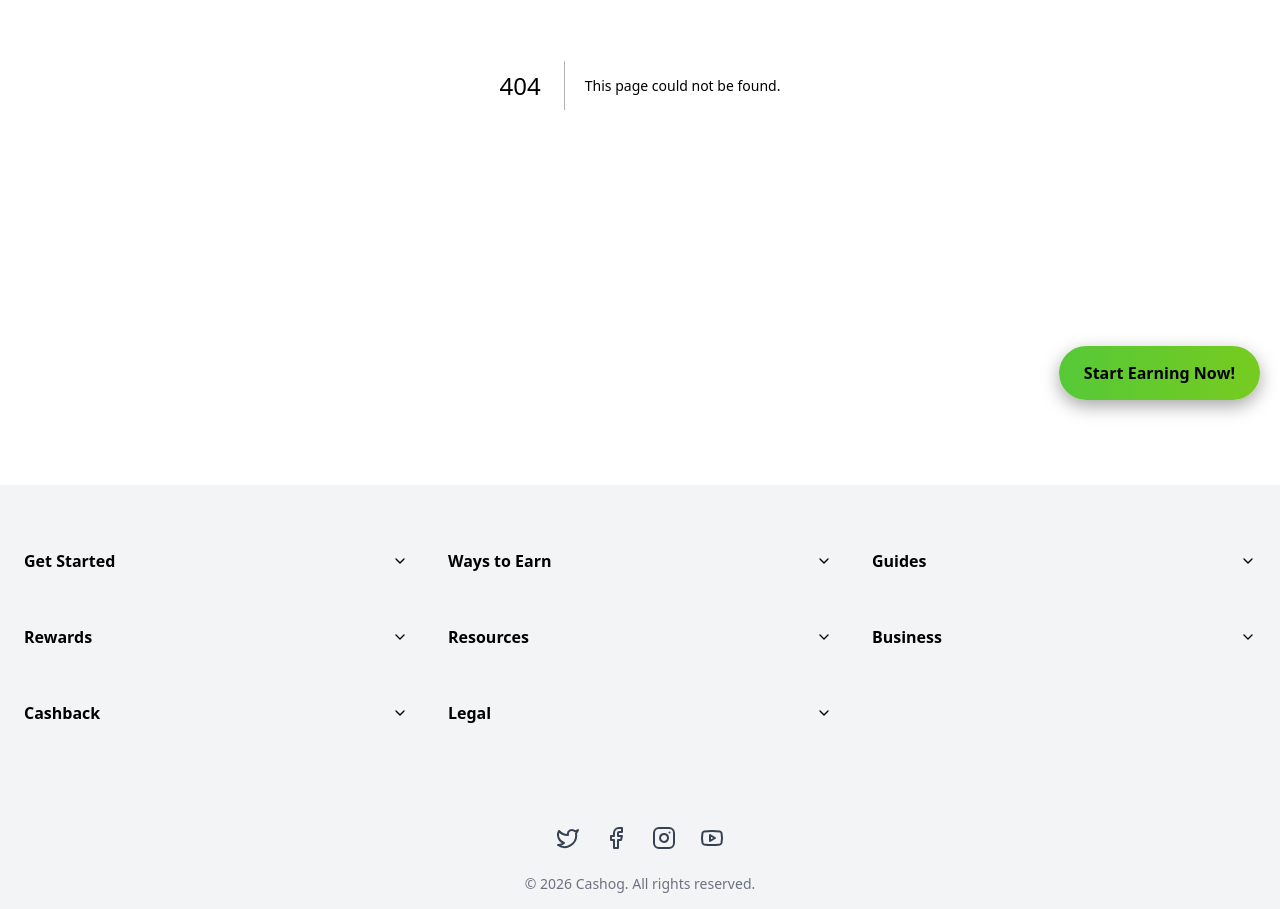
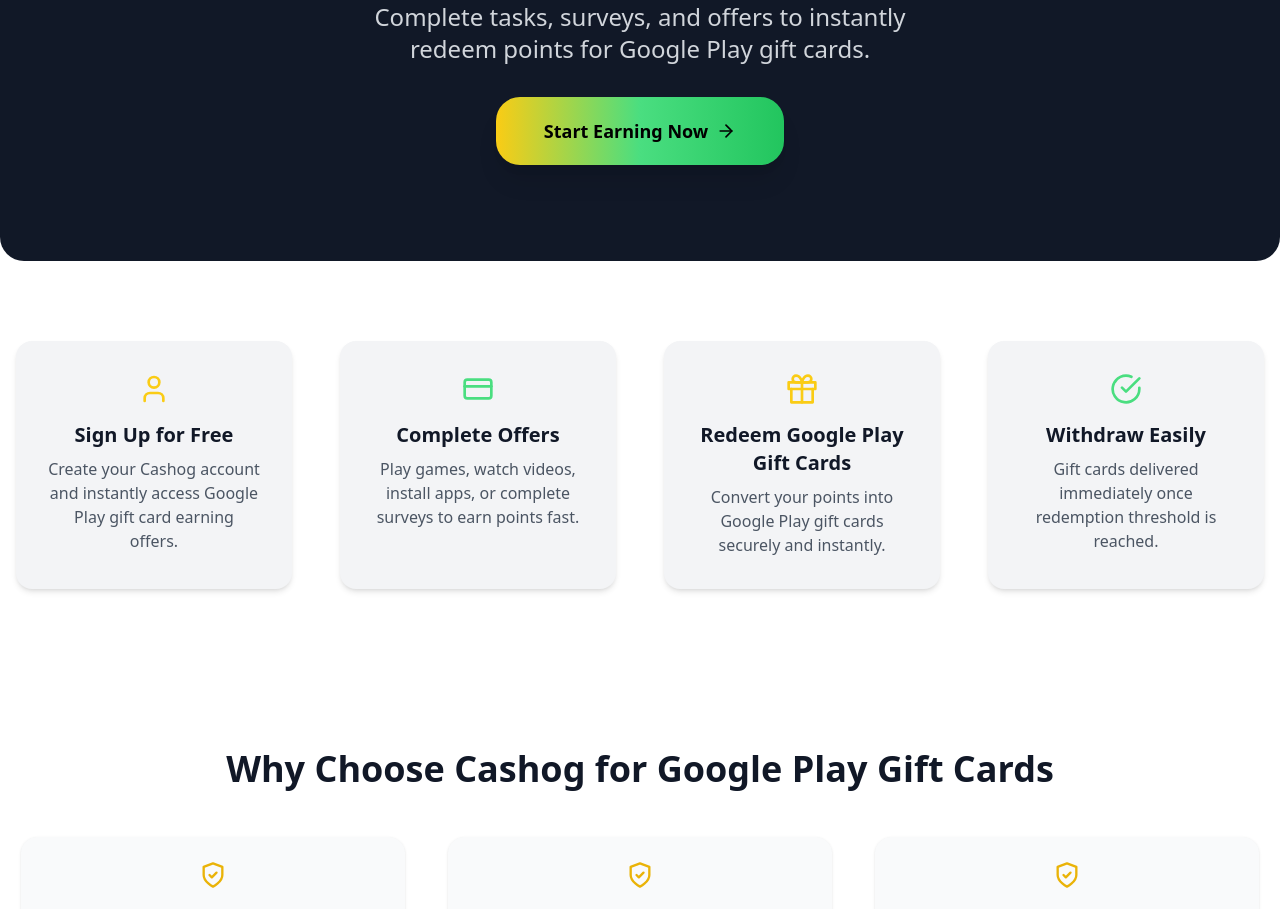
Before and after one commit to tool63/cashin, a Next.js app: page /earn-google-play-gift-card in a window 1280 px wide. Before the commit this address had no page. Shown: the part 380-1289 px from the top of the page. Built offline with nearby package versions, Linux system fonts and the light colour scheme.

Commit message:
Create page.tsx

```diff
--- /dev/null
+++ b/app/(site)/earn-google-play-gift-card/page.tsx
@@ -0,0 +1,169 @@
+"use client";
+
+import React from "react";
+import { ArrowRight, Gift, CreditCard, User, CheckCircle, ShieldCheck } from "lucide-react";
+import Link from "next/link";
+import { motion } from "framer-motion";
+import Meta from "@/components/seo/SeoEngine";
+import TypingText from "@/components/typing/TypingText";
+
+/* ================= STEPS ================= */
+const steps = [
+  {
+    icon: <User size={32} className="text-yellow-400" />,
+    title: "Sign Up for Free",
+    description: "Create your Cashog account and instantly access Google Play gift card earning offers.",
+  },
+  {
+    icon: <CreditCard size={32} className="text-green-400" />,
+    title: "Complete Offers",
+    description: "Play games, watch videos, install apps, or complete surveys to earn points fast.",
+  },
+  {
+    icon: <Gift size={32} className="text-yellow-400" />,
+    title: "Redeem Google Play Gift Cards",
+    description: "Convert your points into Google Play gift cards securely and instantly.",
+  },
+  {
+    icon: <CheckCircle size={32} className="text-green-400" />,
+    title: "Withdraw Easily",
+    description: "Gift cards delivered immediately once redemption threshold is reached.",
+  },
+];
+
+/* ================= FEATURES ================= */
+const features = [
+  { title: "Instant Delivery", description: "Google Play gift cards are delivered instantly after redemption." },
+  { title: "High-Paying Offers", description: "Earn maximum points from top offers for faster rewards." },
+  { title: "Global Access", description: "Available to users worldwide on any device." },
+  { title: "Mobile-Friendly", description: "Earn points on mobile or desktop anytime, anywhere." },
+  { title: "Trusted & Secure", description: "Millions of users trust Cashog for safe and verified rewards." },
+  { title: "24/7 Support", description: "Our support team is always ready to help you." },
+];
+
+/* ================= FAQ ================= */
+const faqs = [
+  { q: "How do I redeem Google Play gift cards?", a: "Collect points from tasks and redeem them in your rewards section for instant Google Play gift cards." },
+  { q: "Can I earn on mobile?", a: "Yes! Cashog is fully mobile-friendly and works on any device." },
+  { q: "Is signing up free?", a: "Yes! Creating an account is completely free." },
+  { q: "Do I need PayPal to redeem?", a: "No, you can directly redeem points for Google Play gift cards without PayPal." },
+  { q: "How long does delivery take?", a: "Google Play gift cards are delivered instantly to your account after redemption." },
+];
+
+/* ================= PAGE COMPONENT ================= */
+export default function EarnGooglePlayGiftCard() {
+  return (
+    <>
+      <Meta
+        title="Cashog - Earn Google Play Gift Cards"
+        description="Learn how to earn Google Play gift cards online by completing tasks, surveys, and offers with Cashog. Instant, secure, and high-paying rewards!"
+      />
+
+      <main className="transition-colors duration-300 bg-white dark:bg-[#070A14] text-gray-900 dark:text-white min-h-screen">
+
+        {/* ================= HERO ================= */}
+        <section className="py-24 px-4 text-center bg-[#111827] dark:bg-[#111827] rounded-b-3xl">
+          <div className="max-w-3xl mx-auto">
+            <h1 className="text-5xl sm:text-6xl font-extrabold mb-4 text-white">
+              Earn Google Play Gift Cards Online
+            </h1>
+
+            <div className="text-4xl sm:text-5xl md:text-6xl font-extrabold mb-6 bg-clip-text text-transparent bg-gradient-to-r from-yellow-400 via-green-400 to-green-500">
+              <TypingText />
+            </div>
+
+            <p className="text-lg sm:text-xl md:text-2xl mb-8 text-gray-300 max-w-xl mx-auto leading-relaxed">
+              Complete tasks, surveys, and offers to instantly redeem points for Google Play gift cards.
+            </p>
+
+            <Link href="/signup" className="cta-observer inline-block">
+              <motion.span
+                whileHover={{ scale: 1.05 }}
+                whileTap={{ scale: 0.97 }}
+                className="inline-flex items-center gap-2 bg-gradient-to-r from-yellow-400 via-green-400 to-green-500 text-black px-12 py-5 rounded-3xl font-bold shadow-xl text-lg"
+              >
+                Start Earning Now <ArrowRight size={20} />
+              </motion.span>
+            </Link>
+          </div>
+        </section>
+
+        {/* ================= STEPS ================= */}
+        <section className="max-w-7xl mx-auto px-4 py-20 grid gap-12 md:grid-cols-2 lg:grid-cols-4 text-center">
+          {steps.map((step, i) => (
+            <motion.div
+              key={i}
+              initial={{ opacity: 0, y: 50 }}
+              whileInView={{ opacity: 1, y: 0 }}
+              viewport={{ once: true }}
+              transition={{ duration: 0.6, delay: i * 0.2 }}
+              className="bg-gray-100 dark:bg-[#1A1F2B] rounded-2xl p-8 flex flex-col items-center shadow-md hover:shadow-lg transition-shadow duration-300"
+            >
+              <div className="mb-4">{step.icon}</div>
+              <h3 className="text-xl font-semibold mb-2">{step.title}</h3>
+              <p className="text-gray-600 dark:text-gray-400">{step.description}</p>
+            </motion.div>
+          ))}
+        </section>
+
+        {/* ================= FEATURES ================= */}
+        <section className="max-w-7xl mx-auto px-4 py-20 text-center">
+          <h2 className="text-3xl md:text-4xl font-bold mb-12">
+            Why Choose Cashog for Google Play Gift Cards
+          </h2>
+          <div className="grid gap-8 md:grid-cols-2 lg:grid-cols-3 justify-center">
+            {features.map((feature, i) => (
+              <motion.div
+                key={i}
+                initial={{ opacity: 0, y: 30 }}
+                whileInView={{ opacity: 1, y: 0 }}
+                viewport={{ once: true }}
+                transition={{ duration: 0.5, delay: i * 0.2 }}
+                className="bg-gray-50 dark:bg-[#111827] rounded-2xl p-6 text-center shadow hover:shadow-xl transition-shadow duration-300 w-full max-w-sm mx-auto"
+              >
+                <div className="flex justify-center mb-4 text-yellow-500">
+                  <ShieldCheck size={28} />
+                </div>
+                <h3 className="text-xl font-semibold mb-2">{feature.title}</h3>
+                <p className="text-gray-600 dark:text-gray-400">{feature.description}</p>
+              </motion.div>
+            ))}
+          </div>
+        </section>
+
+        {/* ================= FAQ ================= */}
+        <section className="max-w-4xl mx-auto px-4 py-20 text-center">
+          <h2 className="text-3xl md:text-4xl font-bold mb-12">Frequently Asked Questions</h2>
+          <div className="space-y-4">
+            {faqs.map((faq, i) => (
+              <details key={i} className="bg-gray-100 dark:bg-[#1A1F2B] rounded-xl p-4 cursor-pointer group">
+                <summary className="font-semibold text-lg">{faq.q}</summary>
+                <p className="mt-2 text-gray-600 dark:text-gray-400">{faq.a}</p>
+              </details>
+            ))}
+          </div>
+        </section>
+
+        {/* ================= FINAL CTA ================= */}
+        <section className="text-center py-28 bg-[#111827] dark:bg-[#111827] w-full transition-colors duration-300 rounded-t-3xl">
+          <h2 className="text-4xl sm:text-5xl font-extrabold mb-8 bg-clip-text text-transparent bg-gradient-to-r from-yellow-400 via-green-400 to-green-500">
+            Start Earning Google Play Gift Cards Today!
+          </h2>
+          <Link href="/signup" className="cta-observer inline-block">
+            <motion.span
+              whileHover={{ scale: 1.05 }}
+              whileTap={{ scale: 0.97 }}
+              className="inline-flex items-center gap-3 bg-gradient-to-r from-yellow-400 via-green-400 to-green-500 text-black px-16 py-6 rounded-3xl font-bold shadow-2xl text-xl"
+            >
+              Redeem Gift Cards <ArrowRight size={20} />
+            </motion.span>
+          </Link>
+          <p className="mt-6 text-gray-300 text-lg max-w-md mx-auto transition-colors duration-300">
+            Join Cashog and start earning Google Play gift cards instantly from any device, anywhere.
+          </p>
+        </section>
+
+      </main>
+    </>
+  );
+}
```
